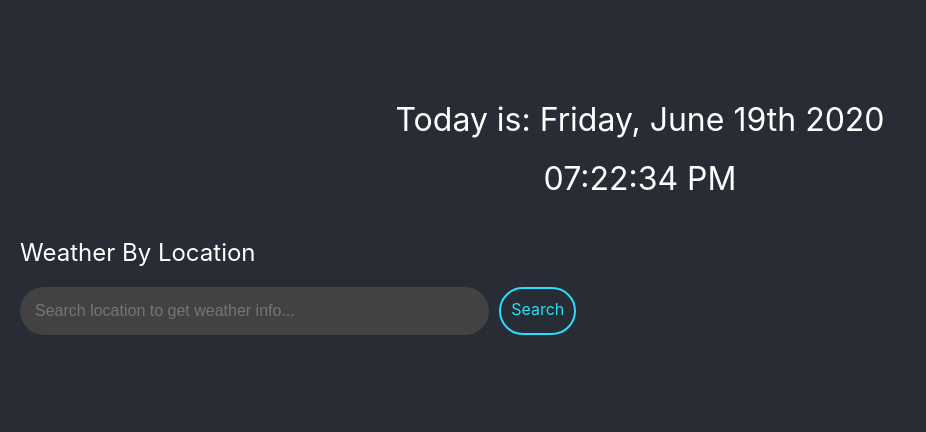
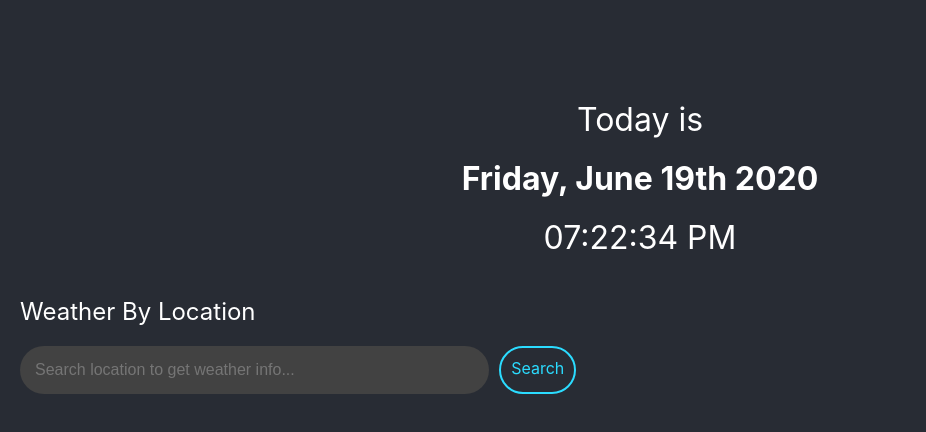
Before and after one commit to ashleywong678/weatherTime, a React (Create React App) app: page / in a window 1280 px wide. Shown: the top 432 px of the page, without its empty margins (0-926 px from the left). Built offline with nearby package versions, Linux system fonts and the light colour scheme; no server answers.

Commit message:
changed alignment of text

```diff
--- a/src/components/Time.js
+++ b/src/components/Time.js
@@ -18,7 +18,10 @@ const Time = () => {
 
   return (
     <TimeWrapper>
-      <div>{moment().format("[Today is:] dddd, MMMM Do YYYY")}</div>
+      <div>Today is</div>
+      <div>
+        <b>{moment().format("dddd, MMMM Do YYYY")}</b>
+      </div>
       <div>{time}</div>
     </TimeWrapper>
   );
```
